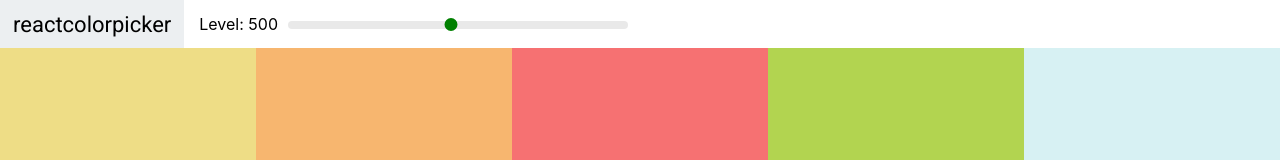
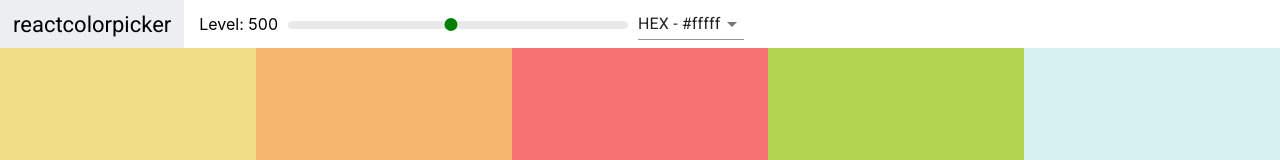
Before and after one commit to christianhubbard/colorboards, a React (Create React App) app: page / in a window 1280 px wide. Shown: the top 160 px of the page. Built offline with nearby package versions, Linux system fonts and the light colour scheme.

Commit message:
Adding select bar

```diff
--- a/package.json
+++ b/package.json
@@ -3,6 +3,7 @@
   "version": "0.1.0",
   "private": true,
   "dependencies": {
+    "@material-ui/core": "^4.11.0",
     "@testing-library/jest-dom": "^4.2.4",
     "@testing-library/react": "^9.3.2",
     "@testing-library/user-event": "^7.1.2",
--- a/src/Navbar.js
+++ b/src/Navbar.js
@@ -1,12 +1,26 @@
 import React, { Component } from 'react'
+import Select from "@material-ui/core/Select"
+import MenuItem from "@material-ui/core/MenuItem"
 import Slider from "rc-slider";
 import 'rc-slider/assets/index.css';
 import './Navbar.css'
 
 
+
 export default class Navbar extends Component {
+    constructor(props){
+        super(props)
+        this.state = { format: "hex" }
+        this.handleChange = this.handleChange.bind(this);
+    }
+
+    handleChange(e){
+        this.setState({format: e.target.value })
+        this.props.handleChange(e.target.value);
+    }
     render() {
-        const {level, changeLevel } = this.props
+        const {level, changeLevel, handleChange } = this.props
+        const {format} = this.state;
         return (
             <header className='Navbar'>
                 <div className='logo'>
@@ -18,6 +32,13 @@
                     <Slider defaultValue={level} min={100} max={900} step={100} onAfterChange={changeLevel}/>
                 </div>
                 </div>
+                <div className='select-container'>
+                    <Select value={this.state.format} onChange={this.handleChange}>
+                        <MenuItem value='hex'> HEX - #fffff</MenuItem>
+                        <MenuItem value='rgb'> RGB - rgb(255,255,255)</MenuItem>
+                        <MenuItem value='rgba'> rgba - rgba(255,255,255,1.0)</MenuItem>
+                    </Select>
+                </div>
             </header >
         )
     }
--- a/src/Palette.js
+++ b/src/Palette.js
@@ -7,23 +7,29 @@
         super(props)
         this.state = {
              level: 500,
+             format: "hex"
         };
         this.changeLevel = this.changeLevel.bind(this);
+        this.changeFormat = this.changeFormat.bind(this);
         }
 
     changeLevel(level) {
         this.setState({ level })
     }
 
+    changeFormat(val){
+        this.setState({format: val})
+    }
+
     render() {
         const {colors} = this.props.palette;
-        const {level} = this.state;
+        const {level, format} = this.state;
         const colorBoxes = colors[level].map(color => (
-            <ColorBox background={color.hex} name={color.name}/>
+            <ColorBox background={color[format]} name={color.name}/>
         ))
         return (
             <div className='Palette'>
-                <Navbar level={level} changeLevel={this.changeLevel} />
+                <Navbar level={level} handleChange={this.changeFormat}changeLevel={this.changeLevel} />
                 {/* {navbar goes here} */}
                 <div className='Palette-colors'>{colorBoxes}</div>
             </div>
```
Also changed, not shown: 2 other files (tests, documents, lock files or other folders).
